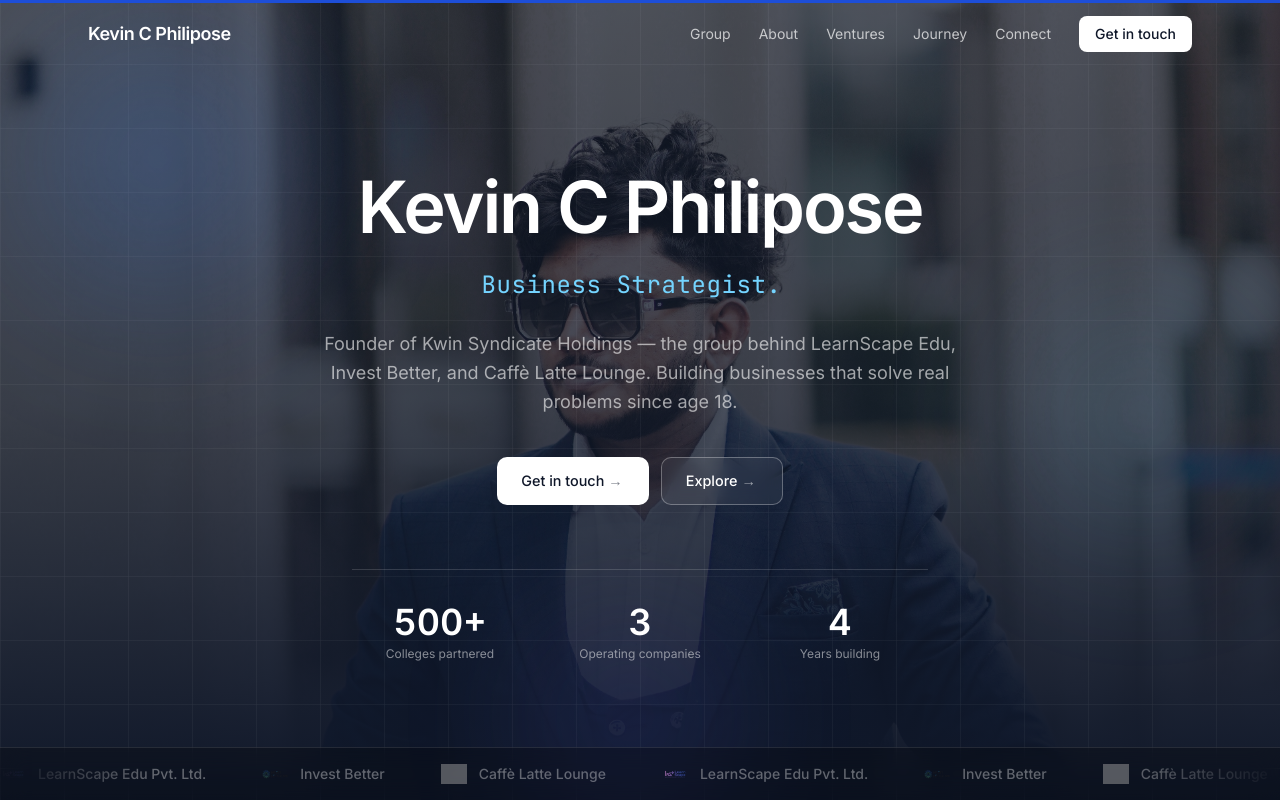
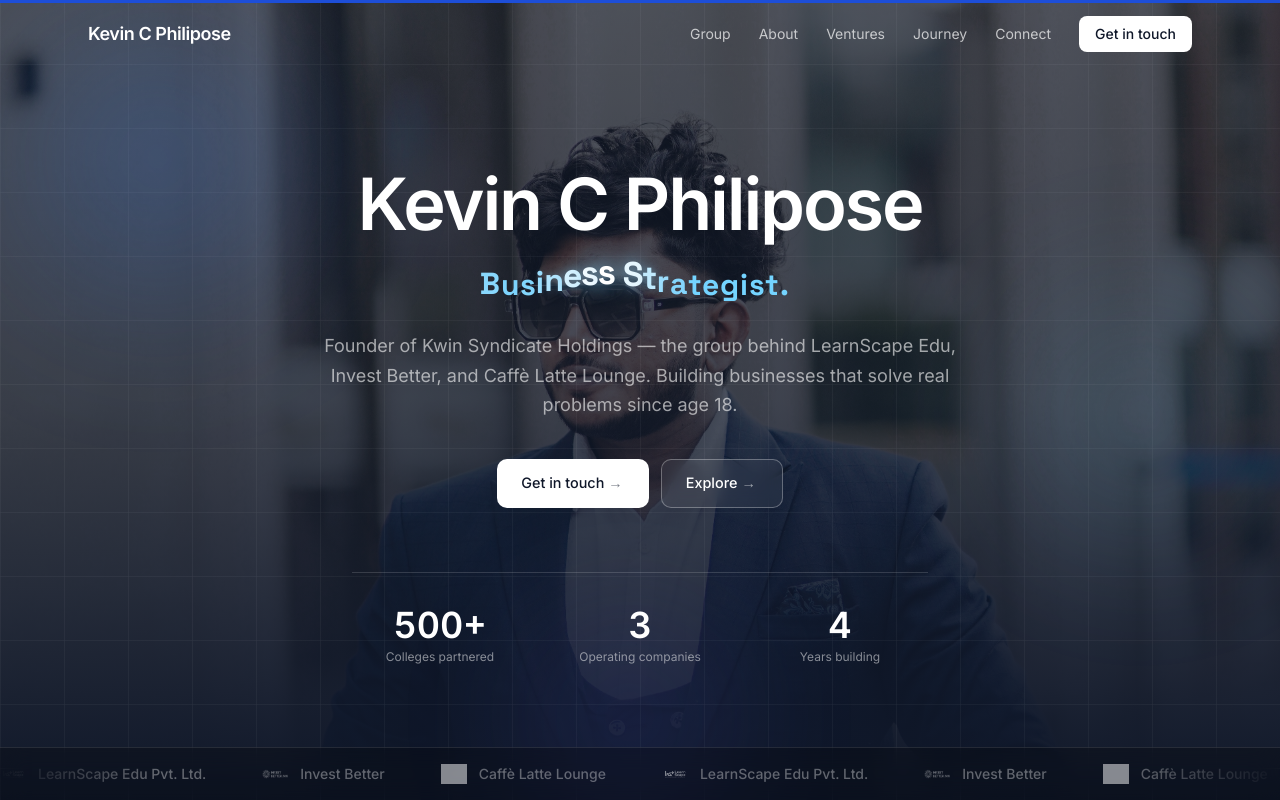
Before and after one commit to Anwarsadathh/kevin, a Next.js app: page / in a window 1280 px wide. Shown: the top 800 px of the page. Built offline with nearby package versions, Linux system fonts and the light colour scheme; grey boxes are pictures that could not be loaded.

Commit message:
3d desig4rnpopopop venuewj animanee4dde

```diff
--- a/app/components/Contact.tsx
+++ b/app/components/Contact.tsx
@@ -141,13 +141,7 @@ export default function Contact() {
             <p className="text-xs text-white/35">
               © {new Date().getFullYear()} Kevin C Philipose
             </p>
-            <a
-              href="#top"
-              className="flex items-center gap-1.5 text-xs font-medium text-white/60 transition-colors hover:text-white"
-            >
-              Back to top
-              <span aria-hidden>↑</span>
-            </a>
+
           </div>
         </div>
       </footer>
--- a/app/components/Group.tsx
+++ b/app/components/Group.tsx
@@ -81,7 +81,6 @@ export default function Group() {
                 name={PARENT.short}
                 initials={PARENT.initials}
                 size={42}
-                invert
                 className="rounded-[7px]"
               />
             </div>
--- a/app/components/Hero.tsx
+++ b/app/components/Hero.tsx
@@ -104,7 +104,7 @@ export default function Hero() {
         </motion.h1>
 
         <Reveal delay={0.65}>
-          <p className="mt-5 font-mono text-lg tracking-wide text-white/80 md:text-2xl">
+          <p className="mt-5 text-xl tracking-wide text-white/80 md:text-3xl">
             <Typed />
           </p>
         </Reveal>
--- a/app/components/Logo.tsx
+++ b/app/components/Logo.tsx
@@ -30,7 +30,7 @@ export default function Logo({
         alt={`${name} logo`}
         width={size}
         height={size}
-        className={`object-contain ${className}`}
+        className={`object-contain ${invert ? "brightness-0 invert" : ""} ${className}`}
       />
     );
   }
--- a/app/components/Typed.tsx
+++ b/app/components/Typed.tsx
@@ -37,8 +37,16 @@ export default function Typed() {
   }, [text, del, i]);
 
   return (
-    <span className="text-sky-300">
-      {text}
+    <span className="font-display font-bold tracking-wide text-sky-300">
+      {text.split("").map((ch, idx) => (
+        <span
+          key={idx}
+          className="letter-wave"
+          style={{ animationDelay: `${idx * 0.07}s` }}
+        >
+          {ch === " " ? " " : ch}
+        </span>
+      ))}
       <span className="caret" aria-hidden>
         |
       </span>
--- a/app/globals.css
+++ b/app/globals.css
@@ -31,6 +31,7 @@
   --color-line-2: var(--line-2);
   --font-sans: "Inter", system-ui, sans-serif;
   --font-mono: "JetBrains Mono", monospace;
+  --font-display: "Space Grotesk", "Inter", system-ui, sans-serif;
 }
 
 * {
@@ -40,12 +41,14 @@ html {
   scroll-behavior: smooth;
   color-scheme: light only;
   background: var(--bg);
+  overflow-x: hidden;
 }
 body {
   background: var(--bg);
   color: var(--ink);
   font-family: var(--font-sans);
   -webkit-font-smoothing: antialiased;
+  overflow-x: hidden;
 }
 ::selection {
   background: var(--accent);
@@ -269,6 +272,13 @@ h3 {
 @keyframes caret-blink { 0%,45%{opacity:1} 50%,100%{opacity:0} }
 .caret { display:inline-block; margin-left:2px; animation: caret-blink 1s steps(1) infinite; color: rgba(255,255,255,.7); }
 
+/* wave animation for the typed role letters */
+@keyframes letter-wave {
+  0%, 100% { transform: translateY(0) scale(1); color: #7dd3fc; text-shadow: 0 0 0 rgba(125,211,252,0); }
+  50% { transform: translateY(-13px) scale(1.18); color: #ffffff; text-shadow: 0 0 16px rgba(125,211,252,0.9); }
+}
+.letter-wave { display: inline-block; animation: letter-wave 1.5s ease-in-out infinite; }
+
 /* scroll cue — mouse outline with falling dot */
 .scroll-cue { width: 26px; height: 42px; border: 2px solid rgba(255,255,255,.4); border-radius: 14px; position: relative; }
 .scroll-cue::after { content:""; position:absolute; left:50%; top:8px; width:4px; height:8px; margin-left:-2px;
@@ -286,7 +296,7 @@ h3 {
 @supports (-webkit-touch-callout: none) { .band-fixed { background-attachment: scroll; } }
 
 @media (prefers-reduced-motion: reduce) {
-  .orb-a,.orb-b,.orb-c,.caret,.scroll-cue::after { animation: none; }
+  .orb-a,.orb-b,.orb-c,.caret,.scroll-cue::after,.letter-wave { animation: none; }
   .bar-fill { transform: scaleX(var(--w,1)); transition: none; }
   .btn-hero-solid:hover,.btn-hero-ghost:hover { transform: none; }
 }
--- a/app/layout.tsx
+++ b/app/layout.tsx
@@ -6,6 +6,9 @@ import "@fontsource/inter/600.css";
 import "@fontsource/inter/700.css";
 import "@fontsource/jetbrains-mono/400.css";
 import "@fontsource/jetbrains-mono/500.css";
+import "@fontsource/space-grotesk/500.css";
+import "@fontsource/space-grotesk/600.css";
+import "@fontsource/space-grotesk/700.css";
 import "./globals.css";
 
 export const metadata: Metadata = {
```
Also changed, not shown: public/logos/kawin.jpg (added), public/logos/kwin.jpg.
